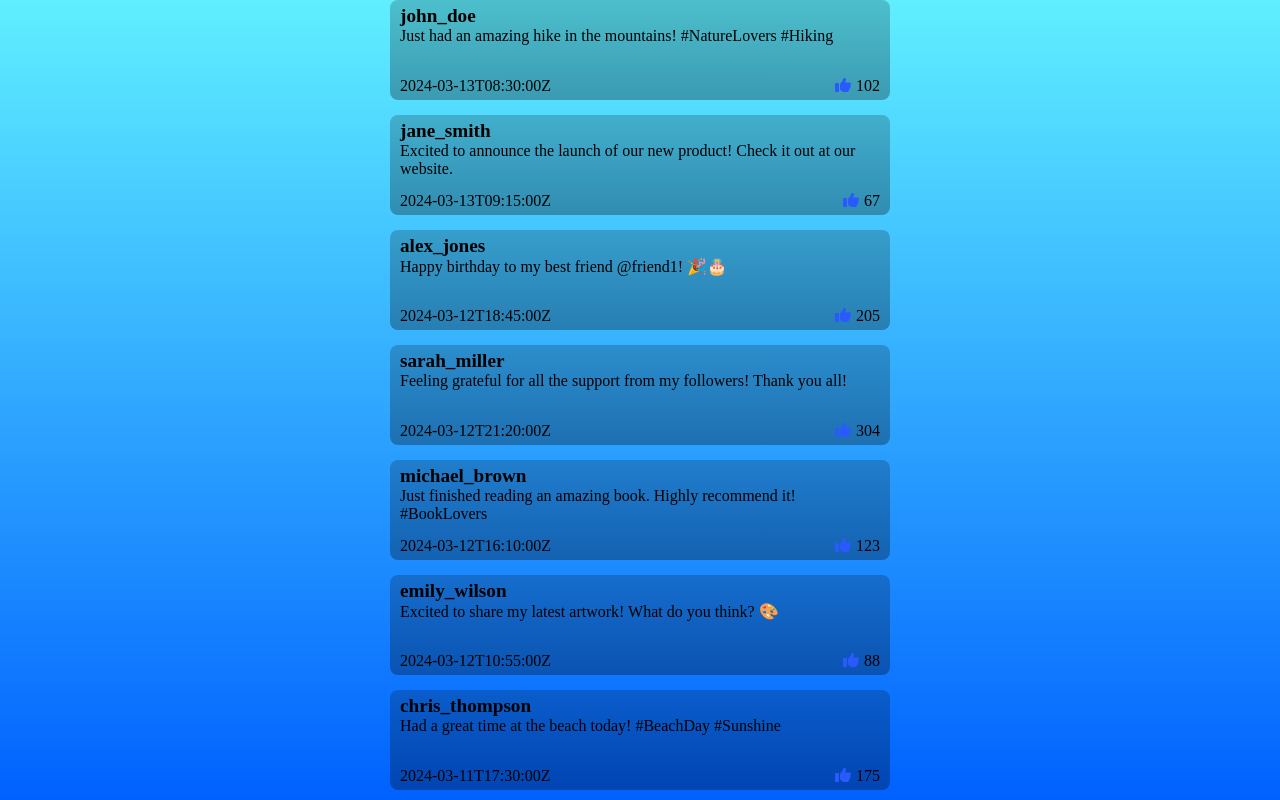
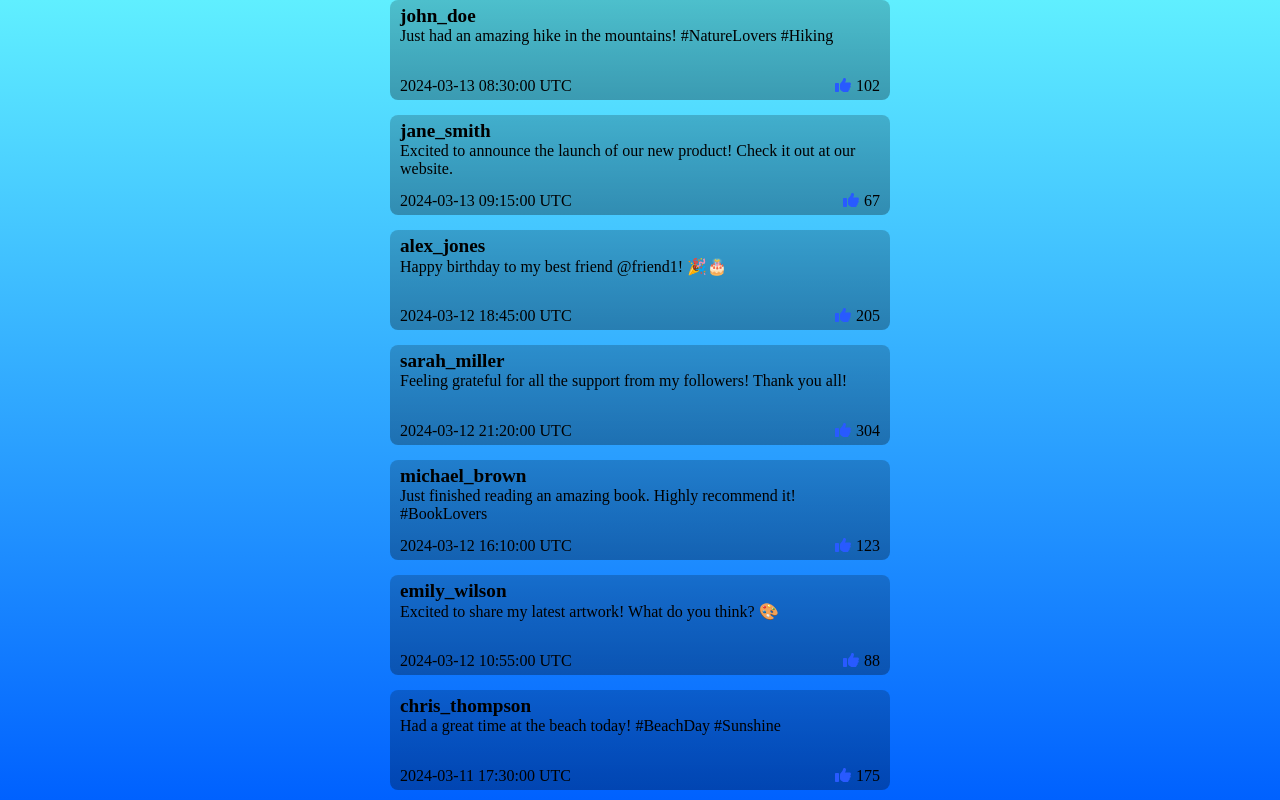
Before and after one commit to bendik-kodehode/React---Social-Media-Feed, a React (Vite) app: page / in a window 1280 px wide. Shown: the top 800 px of the page. Built offline with nearby package versions, Linux system fonts and the light colour scheme.

Commit message:
Added cleanup of timestamp.

```diff
--- a/src/Post/Post.jsx
+++ b/src/Post/Post.jsx
@@ -4,6 +4,7 @@ import { faThumbsUp } from '@fortawesome/free-solid-svg-icons'
 
 function Post({post, index}) {
     const {username, content, likes, timestamp} = post;
+    const cleanedTimestamp = timestamp.replace("T", " ").replace("Z", " UTC")
     return (
         <li className={style.card} key={index}>
             <div className={style.contentContainer}>
@@ -15,7 +16,7 @@ function Post({post, index}) {
                     <FontAwesomeIcon icon={faThumbsUp} className={style.faThumbsUp}/>
                     <p className={style.likes}>{likes}</p>
                 </div>
-                <p className={style.timestamp}>{timestamp}</p>
+                <p className={style.timestamp}>{cleanedTimestamp}</p>
             </div>
         </li>
     );
```
